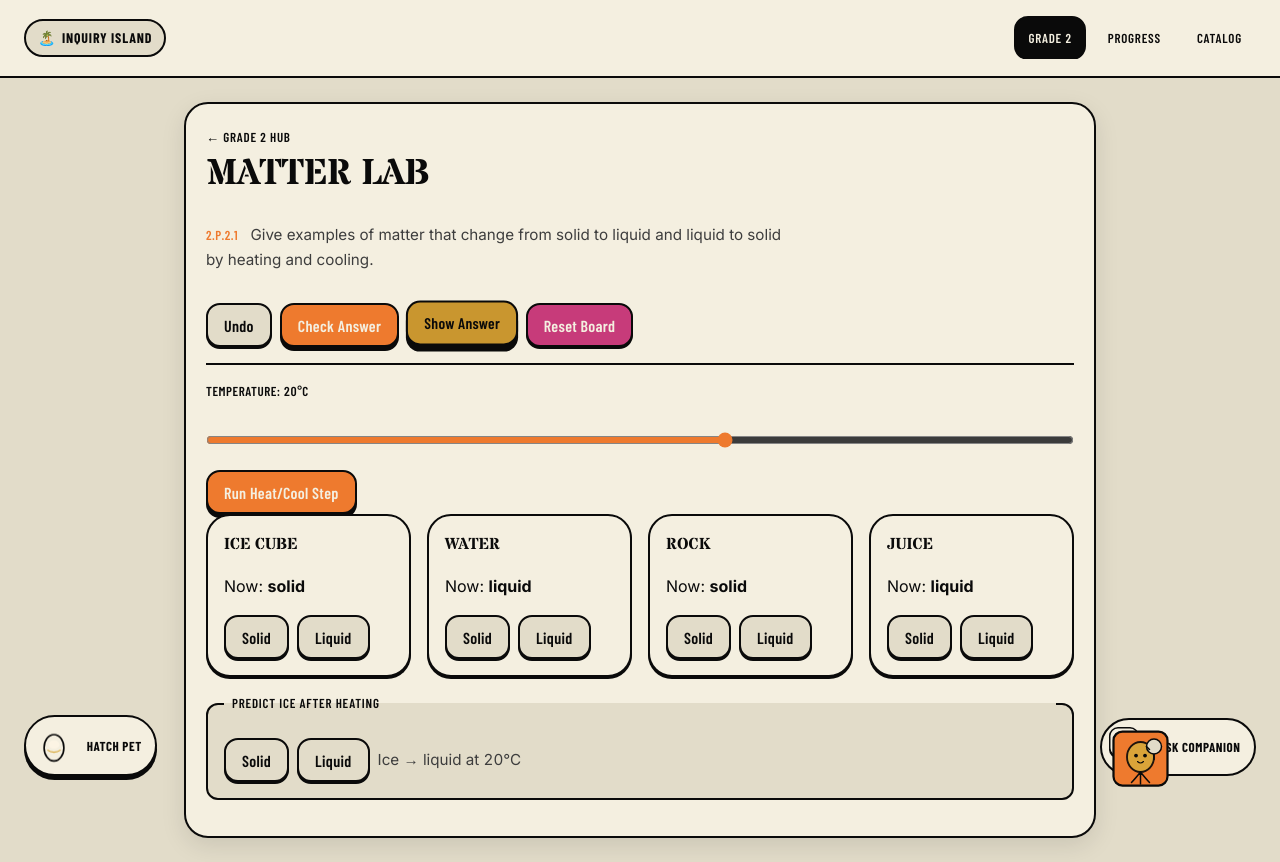
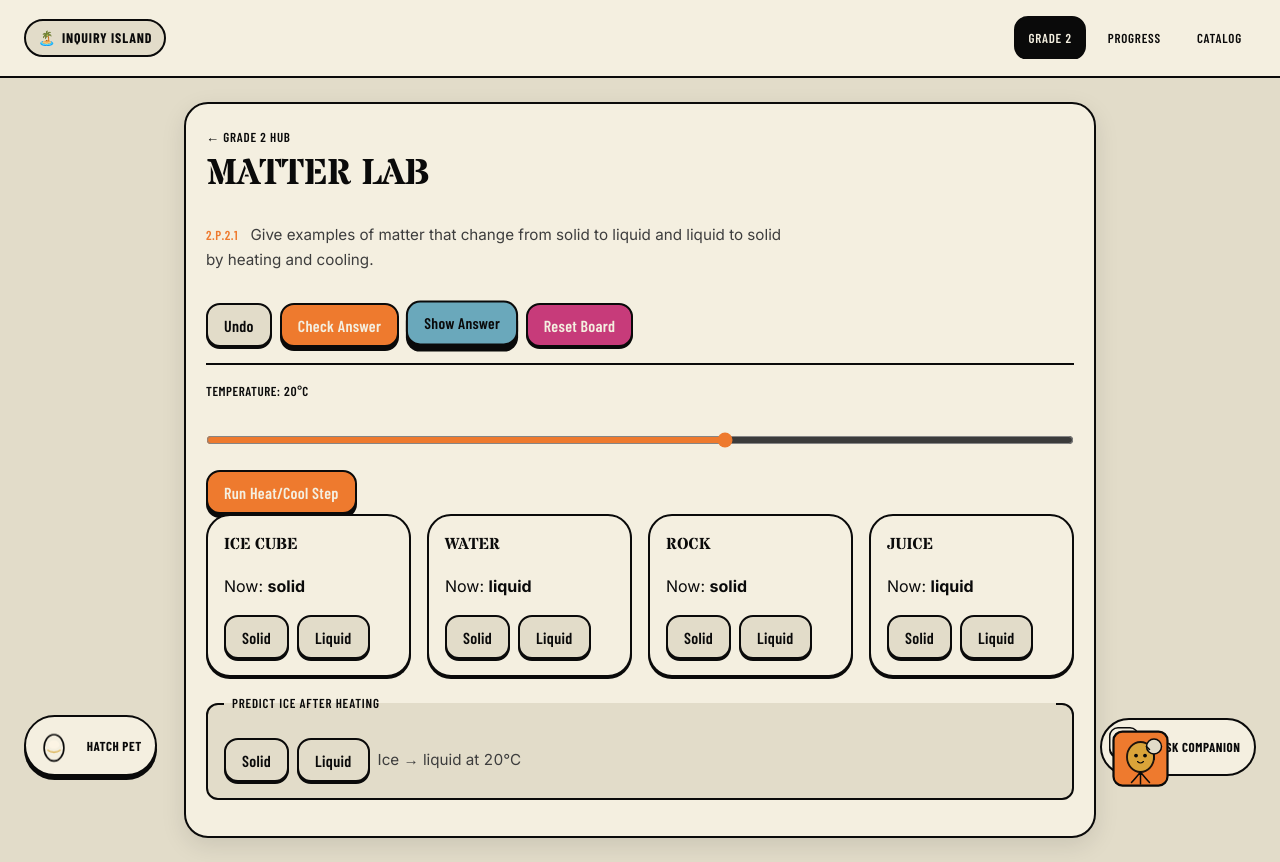
Before and after one commit to asub927/fun-lab-kids, a React (Vite) app: page /lab/2.P.2.1 in a window 1280 px wide. In both pictures the pointer is over the button "Show Answer". Built offline with nearby package versions, Linux system fonts and the light colour scheme; a web font is replaced by a local one.

Commit message:
Make Show Answer button sky-blue so it stays distinct from Undo and Check.
Earlier lab polish (hint styling, hover lift, CTA border clipping, question
nav) was already in the pet commit; this just strengthens the hint color.

Co-authored-by: Anantha Subramanya <asub927@gmail.com>

```diff
--- a/src/index.css
+++ b/src/index.css
@@ -347,12 +347,13 @@ main:focus {
 }
 
 .btn.hint {
-  background: var(--color-mustard);
+  /* Distinct from Undo (bone) and Check (subject accent) */
+  background: #7eb8c9;
   color: var(--color-ink);
 }
 
 .btn.hint:hover {
-  background: #c9962f;
+  background: #6aa8bb;
 }
 
 .btn.danger {
@@ -2681,7 +2682,7 @@ main:has(.home-page) {
 }
 
 .btn.hint:hover {
-  background: #c9962f;
+  background: #6aa8bb;
 }
 
 .btn.danger:hover {
```
